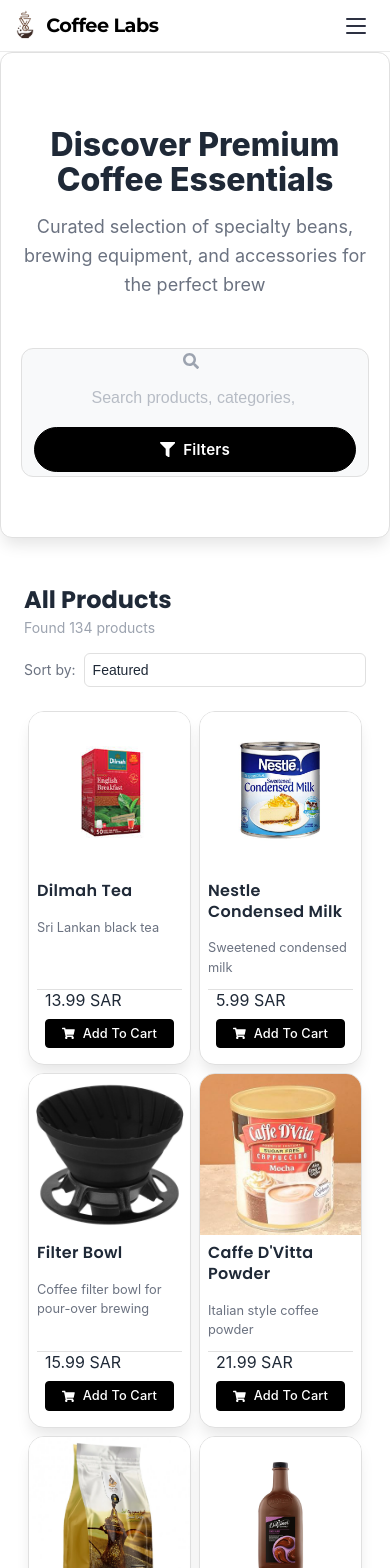
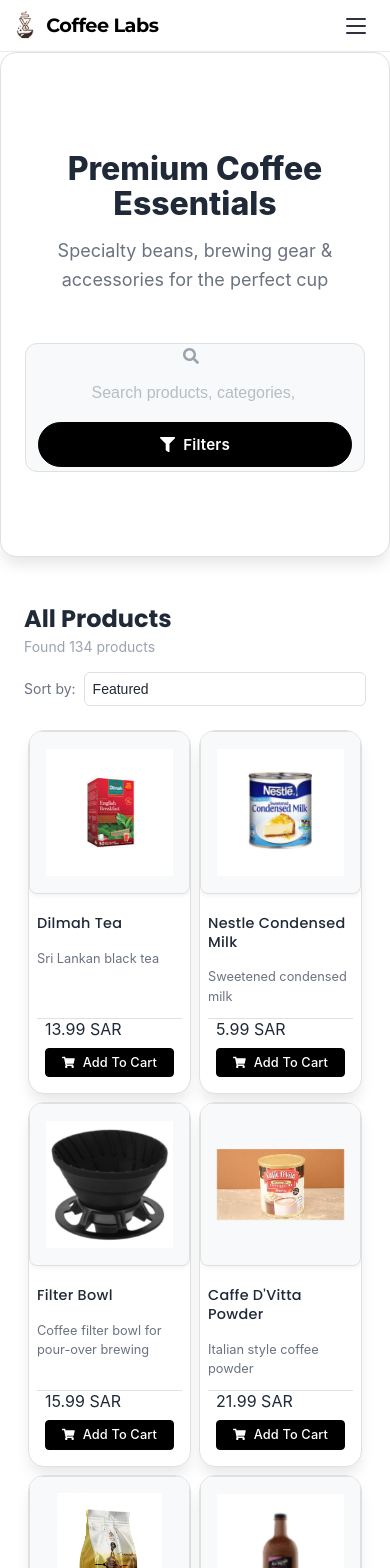
Before and after one commit to Diludhz/coffee_labs_websitess, a React (Create React App) app: page /products in a window 390 px wide. Shown: the top 1568 px of the page. Built offline with nearby package versions, Linux system fonts and the light colour scheme.

Commit message:
Your commit message here

```diff
--- a/src/components/Products.jsx
+++ b/src/components/Products.jsx
@@ -238,9 +238,9 @@
       {/* Enhanced Hero Section */}
       <section className="products-hero">
         <div className="hero-content">
-          <h1 className="hero-title">Discover Premium Coffee Essentials</h1>
+          <h1 className="hero-title">Premium Coffee Essentials</h1>
           <p className="hero-subtitle">
-            Curated selection of specialty beans, brewing equipment, and accessories for the perfect brew
+            Specialty beans, brewing gear & accessories for the perfect cup
           </p>
 
           {/* Enhanced Search System */}
--- a/src/styles/Products.css
+++ b/src/styles/Products.css
@@ -753,9 +753,15 @@
 /* Product Image */
 .product-image {
   position: relative;
-  padding-top: 75%;
+  width: 100%;
+  padding-top: 100%; /* 1:1 Aspect Ratio */
   overflow: hidden;
   background: var(--bg-secondary);
+  border-radius: var(--radius-lg);
+  border: 1px solid var(--border-light);
+  box-shadow: 0 2px 4px rgba(0, 0, 0, 0.05);
+  transition: all 0.3s ease;
+  margin-bottom: 0.75rem;
 }
 
 .product-image img {
@@ -764,12 +770,20 @@
   left: 0;
   width: 100%;
   height: 100%;
-  object-fit: cover;
-  transition: transform 0.3s ease;
+  object-fit: contain;
+  padding: 1rem;
+  transition: transform 0.4s cubic-bezier(0.16, 1, 0.3, 1);
+  transform-origin: center;
+  will-change: transform;
+}
+
+.product-card:hover .product-image {
+  box-shadow: 0 4px 12px rgba(0, 0, 0, 0.1);
+  border-color: var(--border-dark);
 }
 
 .product-card:hover .product-image img {
-  transform: scale(1.05);
+  transform: scale(1.08);
 }
 
 /* Product Badge System */
@@ -995,8 +1009,8 @@
 
 .product-title {
   font-family: 'Poppins', sans-serif;
-  font-weight: 600;
-  font-size: 1.1rem;
+  font-weight: 500; /* Increased from 600 to 700 for bolder text */
+  font-size: 0.9rem; /* Reduced from 1.1rem */
   margin: 0 0 0.5rem 0;
   color: var(--text-primary);
   line-height: 1.3;
@@ -1408,7 +1422,7 @@
   }
 
   .product-title {
-    font-size: 1rem;
+    font-size: 0.9rem; /* Reduced from 1rem for better mobile readability */
   }
 
   .product-description {
@@ -1469,19 +1483,6 @@
     right: 0;
     bottom: 0;
     background: var(--surface-overlay);
-    z-index: 999;
-  }
-}
-
-@media (max-width: 768px) {
-  .products-section {
-    padding: var(--space-xl) var(--space-md);
-  }
-
-  .products-hero {
-    border-radius: var(--radius-xl);
-    padding: var(--space-xl) var(--space-md);
-    margin-bottom: var(--space-xl);
   }
 
   .hero-title {
```
